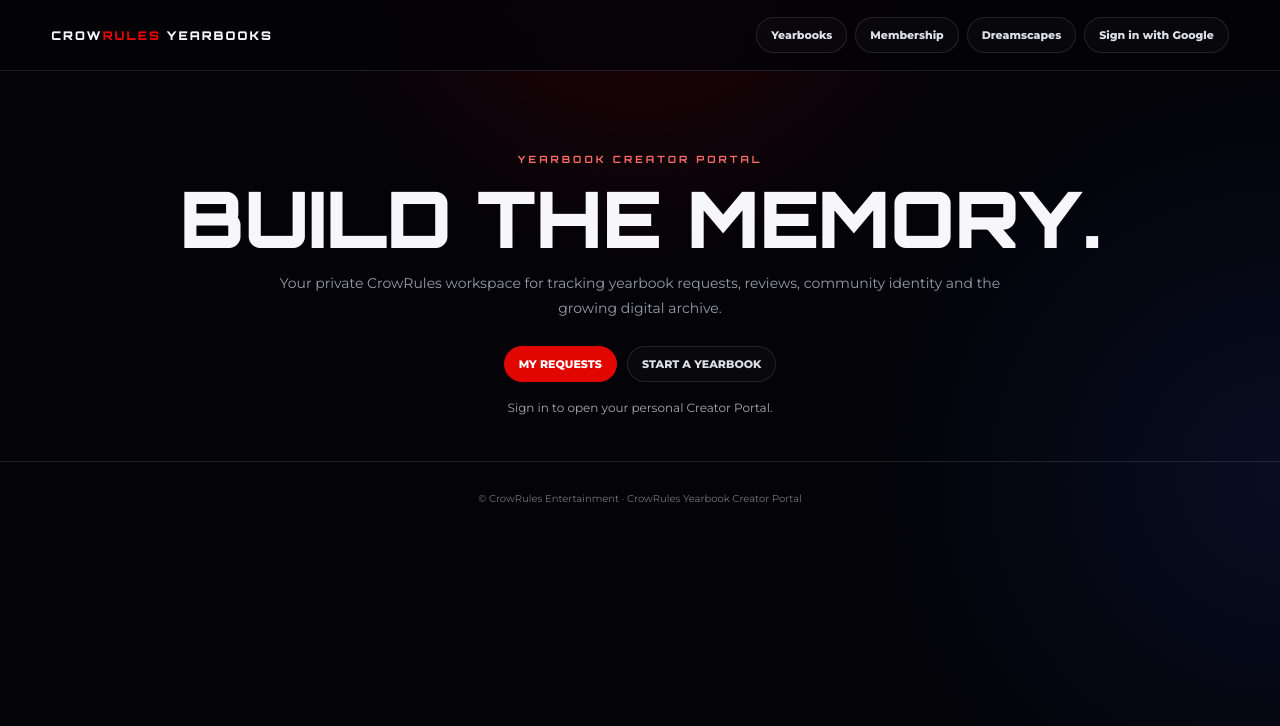
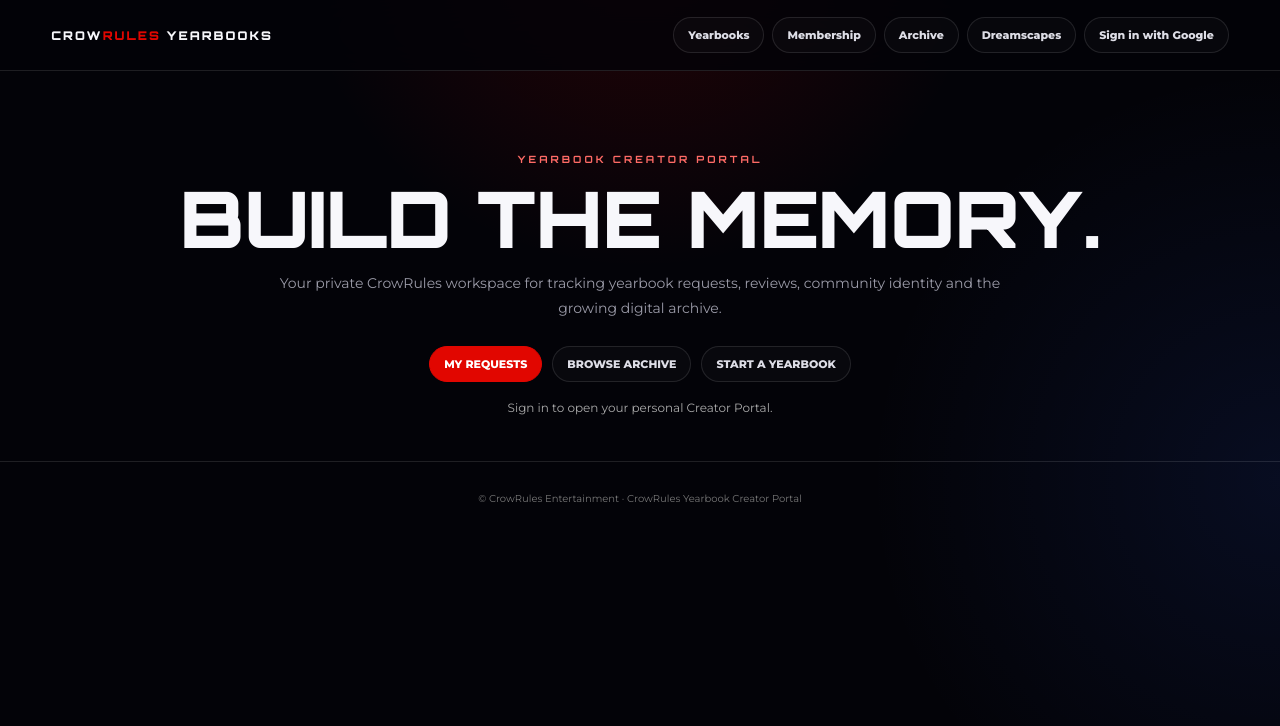
Before and after one commit to crowrulesentertainment-oss/yearbooks, a plain HTML site: page creator.html in a window 1280 px wide. Drawn offline with nearby package versions, Linux system fonts and the light colour scheme.

Commit message:
Add public archive navigation to Creator Portal

```diff
--- a/creator.html
+++ b/creator.html
@@ -27,7 +27,7 @@
 <a class="logo" href="./index.html">CROW<span>RULES</span> YEARBOOKS</a>
 <nav class="nav" aria-label="Creator navigation">
 <a href="./index.html">Yearbooks</a><a href="./membership.html">Membership</a>
-<a href="https://crowrulesentertainment-oss.github.io/dreamscapes/">Dreamscapes</a>
+<a href="./archive.html">Archive</a><a href="https://crowrulesentertainment-oss.github.io/dreamscapes/">Dreamscapes</a>
 <button id="signIn" type="button">Sign in with Google</button><button id="signOut" class="danger hidden" type="button">Sign out</button>
 </nav></div></header>
 <main>
@@ -35,7 +35,7 @@
 <div class="eyebrow">YEARBOOK CREATOR PORTAL</div>
 <h1>BUILD THE MEMORY.</h1>
 <p>Your private CrowRules workspace for tracking yearbook requests, reviews, community identity and the growing digital archive.</p>
-<div class="actions"><a class="btn primary" href="#requests">MY REQUESTS</a><a class="btn" href="./index.html#request">START A YEARBOOK</a></div>
+<div class="actions"><a class="btn primary" href="#requests">MY REQUESTS</a><a class="btn" href="./archive.html">BROWSE ARCHIVE</a><a class="btn" href="./index.html#request">START A YEARBOOK</a></div>
 <div id="authState">Sign in to open your personal Creator Portal.</div>
 </section>
 <section id="portal" class="portal wrap hidden">
```
